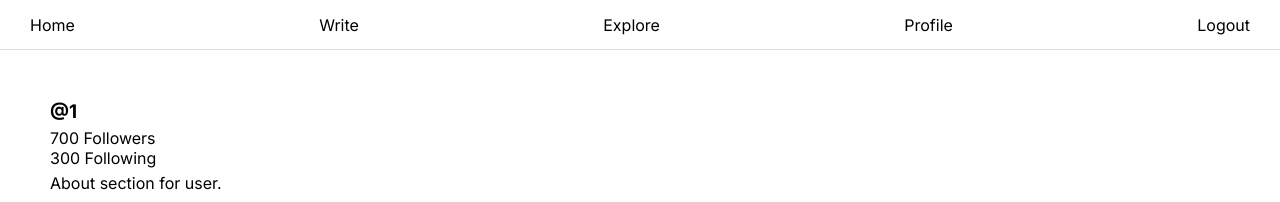
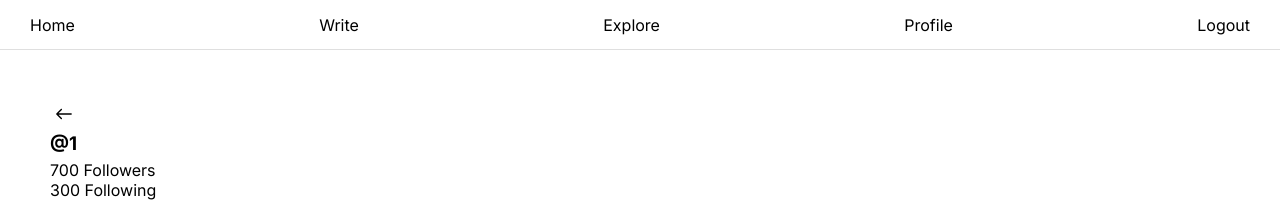
Before and after one commit to abrahamesparza/blog-app, a Next.js app: page /profile/1 in a window 1280 px wide. Shown: the top 202 px of the page. Built offline with nearby package versions, Linux system fonts and the light colour scheme; no server answers.

Commit message:
Add back button to profile

```diff
--- a/src/app/profile/[slug]/page.js
+++ b/src/app/profile/[slug]/page.js
@@ -2,13 +2,13 @@
 import { useState, useEffect } from "react";
 import { usePathname } from "next/navigation";
 import { CiSettings } from 'react-icons/ci';
-import { IoIosArrowRoundBack } from "react-icons/io";
 import { useRouter } from 'next/navigation';
 
 
 import styles from '../profile.module.css';
 import Navigation from "@/app/components/navigation";
 import BlogItem from "@/app/components/blogItem";
+import BackButton from "@/app/components/backButton";
 
 export default function Profile() {
   const pathName = usePathname();
@@ -73,14 +73,15 @@
           </div>
         ) : profileExists === false ? (
           <div className={styles.profileChildOne}>
-            <IoIosArrowRoundBack onClick={routeBack} size={28} />
+            <BackButton routeBack={routeBack}/>
             <h3 className={styles.username}>@{username}</h3>
             <div className={styles.blogList}>
-              <h1 className={styles.doesNotExist}>User does not exist.</h1>
+                <h1 className={styles.doesNotExist}>User does not exist.</h1>
             </div>
           </div>
         ) : (
           <div className={styles.profileChildOne}>
+            <BackButton routeBack={routeBack}/>
             <h3 className={styles.username}>@{username}</h3>
             <div className={styles.follows}>
               <p>700 Followers</p>
```
